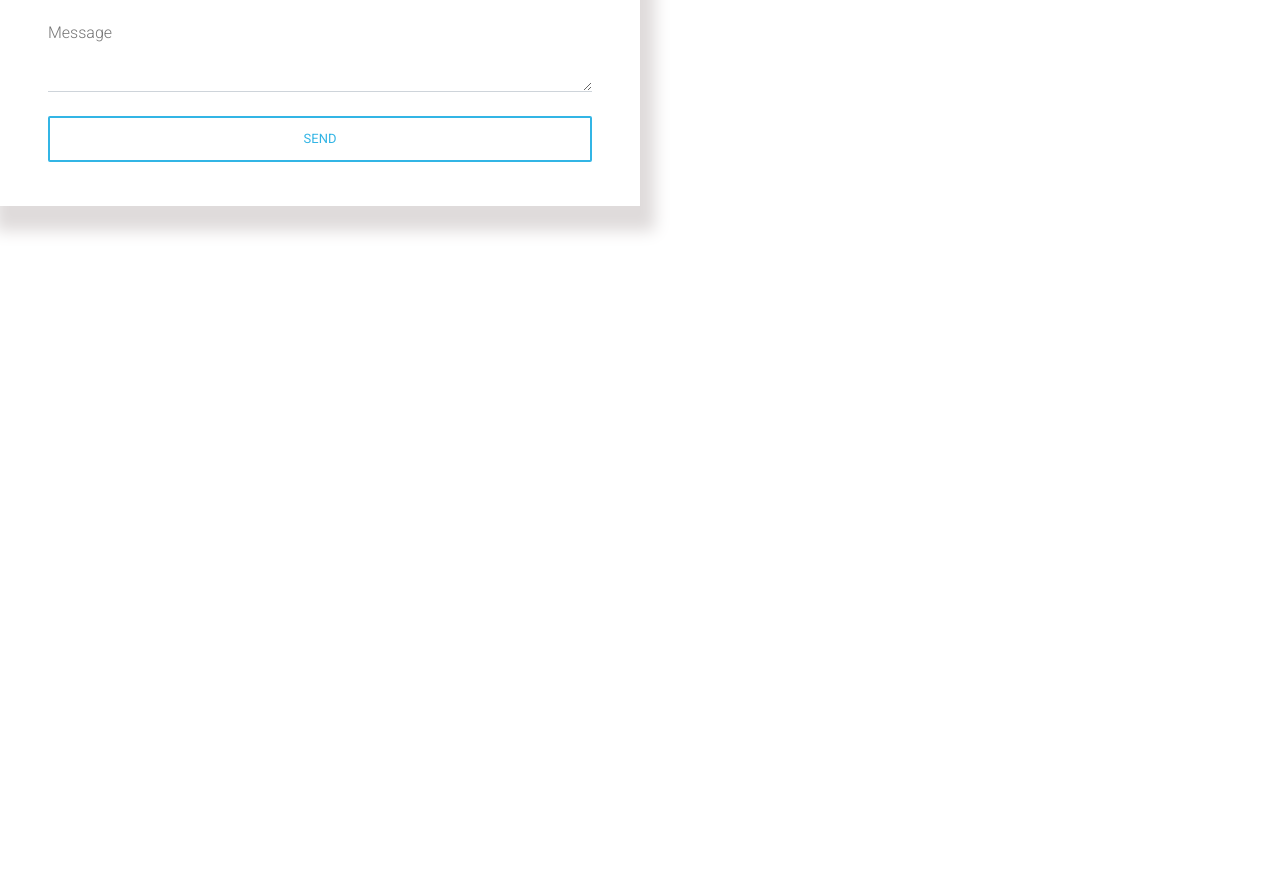
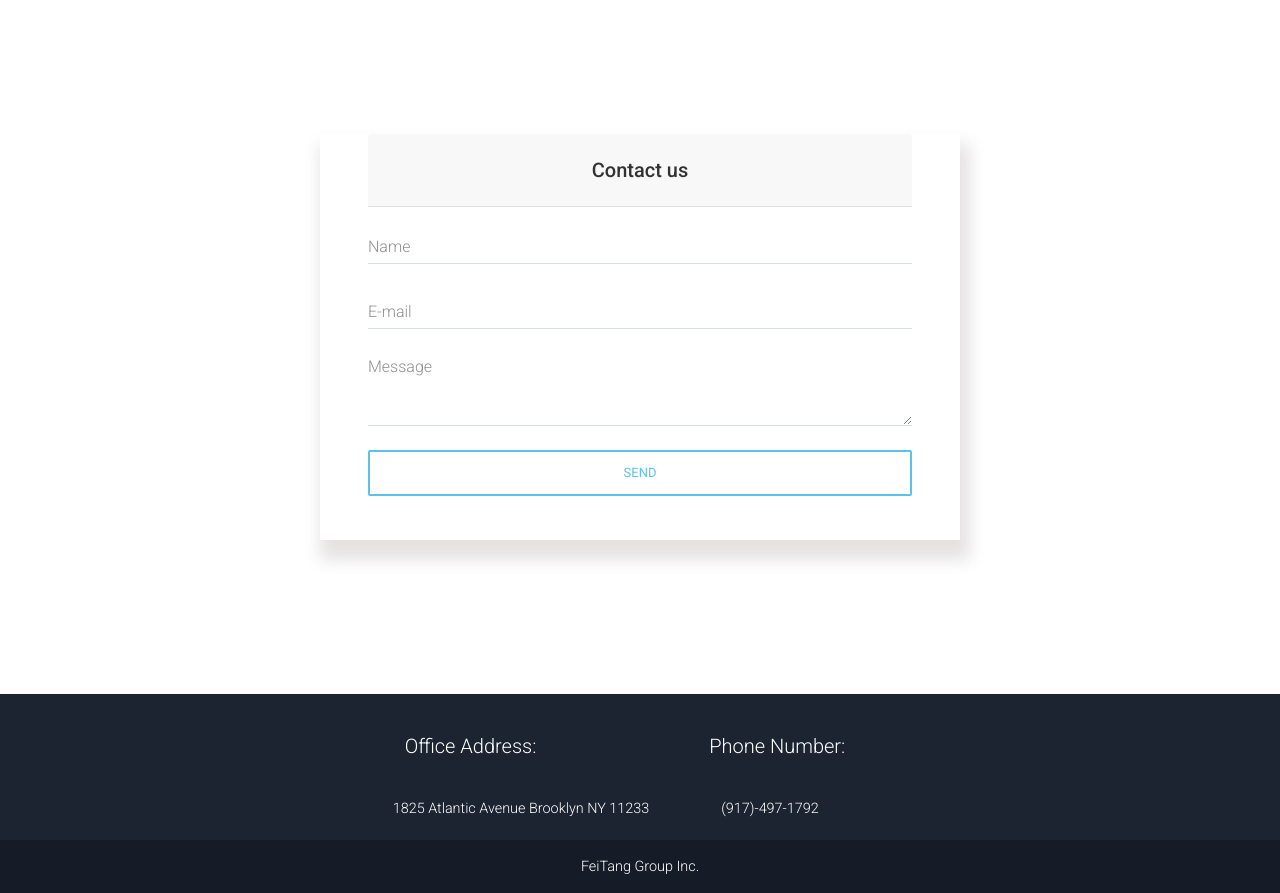
Before and after one commit to rexy91/FeitangWebsite, a React (Create React App) app: page / in a window 1280 px wide. Shown: the part 1900-2793 px from the top of the page. Before the commit the page ends 2500 px from the top, so only its background shows below. Built offline with nearby package versions, Linux system fonts and the light colour scheme.

Commit message:
contqctpagedone

```diff
--- a/src/App.js
+++ b/src/App.js
@@ -3,6 +3,7 @@ import Navbar from './Components/Navbar/Navbar'
 import Landing from './Components/Landing/Landing'
 import About from './Components/About/About'
 import Contact from './Components/Contact/Contact'
+import Footer from './Components/Footer/Footer'
 
 export default class App extends Component {
   render() {
@@ -12,6 +13,7 @@ export default class App extends Component {
           <Landing/>
           <About/>
           <Contact/>
+          <Footer/>
       </div>
     )
   }
--- a/src/Components/About/About.scss
+++ b/src/Components/About/About.scss
@@ -44,9 +44,9 @@
 
 
 #commitment-title-div{
+
     color: gray;
     font-size: 30px;
     text-align: center;
     margin-bottom: 40px;
-
 }
--- a/src/Components/Contact/Contact.jsx
+++ b/src/Components/Contact/Contact.jsx
@@ -5,25 +5,20 @@ class Contact extends Component {
     render() {
         return (
     <div id='contact-div'>
-        <h5 className="card-header info-color white-text text-center py-4">
+        <div id='contact-form-card'className="card-body px-lg-5 pt-0">
+        <form class="text-center" action="#!">
+        <h5 className="card-header  black-text text-center py-4">
             <strong>Contact us</strong>
         </h5>
-        <div id='contact-form-card'className="card-body px-lg-5 pt-0">
-        <form class="text-center" action="#!">
-
             <div className="md-form mt-3">
                 <input type="text" id="materialContactFormName" class="form-control"/>
                 <label for="materialContactFormName">Name</label>
             </div>
 
-
             <div className="md-form">
                 <input type="email" id="materialContactFormEmail" class="form-control"/>
                 <label for="materialContactFormEmail">E-mail</label>
             </div>
-
-
-
             <div className="md-form">
                 <textarea id="materialContactFormMessage" class="form-control md-textarea" rows="3"></textarea>
                 <label for="materialContactFormMessage">Message</label>
--- a/src/Components/Contact/Contact.scss
+++ b/src/Components/Contact/Contact.scss
@@ -1,9 +1,26 @@
 #contact-div{
-    height: 100vh;
+    height: 70vh;
+    // background: linear-gradient(rgba(0, 0, 0, 0.5), rgba(0, 0, 100, 0.3)), url('https://images.pexels.com/photos/262353/pexels-photo-262353.jpeg?auto=compress&cs=tinysrgb&dpr=1&w=500');
+    // background-position: center;
+    // background-repeat: no-repeat;
+    // background-size: cover;
+
 
 }
 
 #contact-form-card{
     width: 50%;
-    box-shadow: 5px 15px 15px 10px rgb(223, 219, 219);
+    box-shadow: 5px 15px 15px 5px rgb(223, 219, 219);
+    background-color: white;
+    opacity: .8;
+
+
 }
+
+
+@media only screen and (min-width:768px){
+    #contact-form-card{
+        margin-left: 25%;
+        margin-top: 30%;
+    }
+}
--- /dev/null
+++ b/src/Components/Footer/Footer.jsx
@@ -0,0 +1,37 @@
+import React, { Component } from 'react';
+import './Footer.scss'
+
+class Footer extends Component {
+    render() {
+        return (
+            <div>
+<footer class="page-footer font-small unique-color-dark pt-4">
+    <div id='footer-div'>
+        <div>
+            <ul class="list-unstyled list-inline text-center py-1">
+            <li class="list-inline-item">
+                <h5 class="mb-1">Office Address:</h5>
+            </li>
+            </ul>
+            <p class='py-1 mr-5'>1825 Atlantic Avenue Brooklyn NY 11233</p>
+       </div>
+       <div>
+            <ul class="list-unstyled list-inline text-center py-1">
+            <li class="list-inline-item">
+                <h5 class="mb-1">Phone Number:</h5>
+            </li>
+            </ul>
+            <p class='py-1 mx-4'>(917)-497-1792</p>
+       </div>
+    </div>
+  <div class="footer-copyright text-center py-3">
+    <a href="https://mdbootstrap.com/"> FeiTang Group Inc.</a>
+  </div>
+
+</footer>
+            </div>
+        );
+    }
+}
+
+export default Footer;
--- /dev/null
+++ b/src/Components/Footer/Footer.scss
@@ -0,0 +1,4 @@
+#footer-div{
+    display: flex;
+    justify-content: center;
+}
--- a/src/Components/Landing/Landing.scss
+++ b/src/Components/Landing/Landing.scss
@@ -6,8 +6,7 @@
 
 #landing-div{
     height: 100vh;
-    // background-image: url('https://wallpapercave.com/wp/wp3704690.png');
-    background: linear-gradient(rgba(0, 0, 0, 0.5), rgba(0, 0, 0, 0.5)), url('https://wallpapercave.com/wp/wp3704690.png');
+    background: linear-gradient(rgba(0, 0, 0, 0.5), rgba(0, 0, 0, 0.5)), url('https://www.hireright.com/blog/wp-content/uploads/2017/06/Highlights-of-The-2017-Transportation-Spotlight-Report.jpg');
     background-position: center;
     background-repeat: no-repeat;
     background-size: cover;
--- a/src/Components/Navbar/Navbar.jsx
+++ b/src/Components/Navbar/Navbar.jsx
@@ -39,7 +39,9 @@ export default class Navbar extends Component {
     </Link>
     <Link
       to='contact-div'
-
+      smooth={true}
+      offset={-40}
+      duration= {500}
     >
     <li><a href="#0">Contact</a></li>
     </Link>
```
